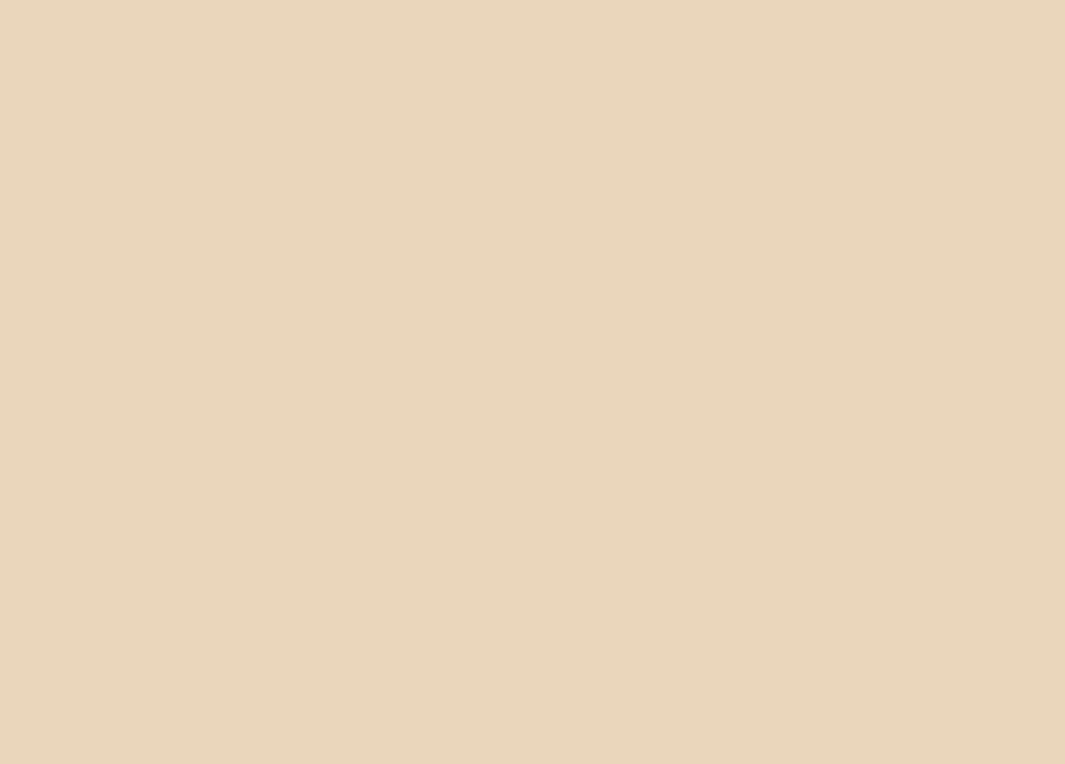
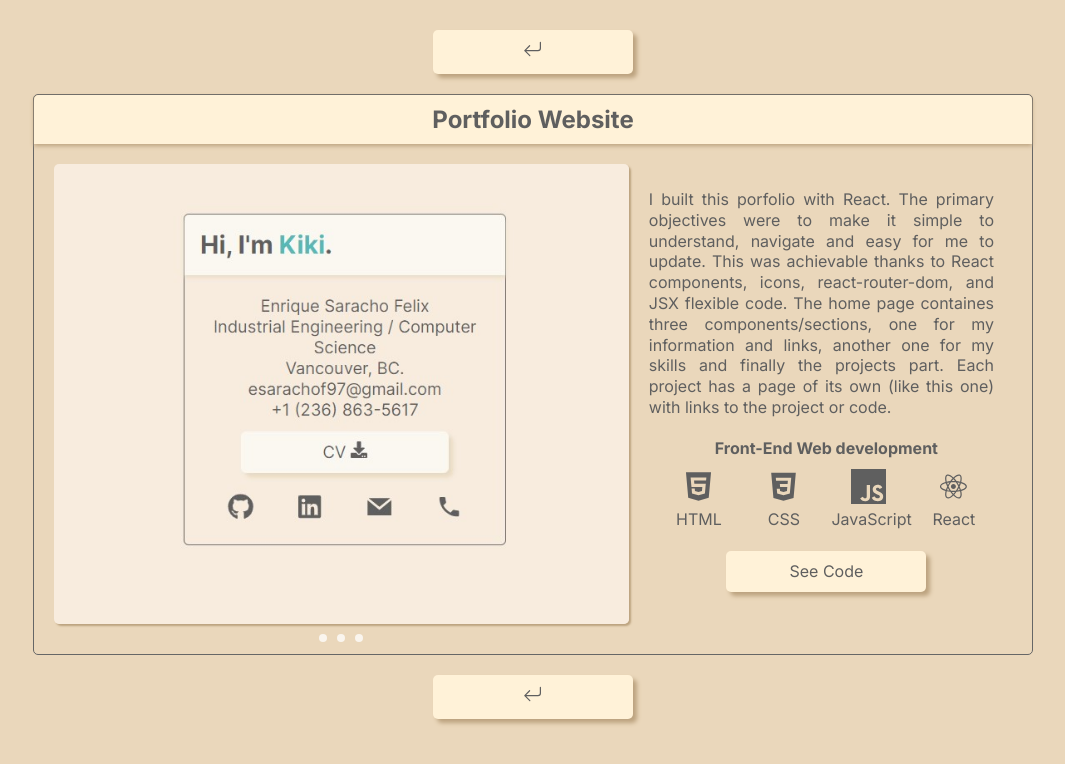
Before and after one commit to EnriqueSaracho/portfolio, a React (Create React App) app: page /portfolio/portfolio in a window 1280 px wide. Before the commit this address had no page. Shown: the top 764 px of the page, without its empty margins (107-1172 px from the left). Built offline with nearby package versions, Linux system fonts and the light colour scheme.

Commit message:
Updated hyperlink paths

```diff
--- a/src/App.js
+++ b/src/App.js
@@ -16,13 +16,13 @@ function App() {
       <Router>
         <Routes>
           {/* Home page */}
-          <Route path="/portfolio_03" element={<Home />} />
+          <Route path="/portfolio" element={<Home />} />
 
           {/* Project pages */}
-          <Route path="/portfolio_03/checkers" element={<Checkers />} />
-          <Route path="/portfolio_03/portfolio" element={<Portfolio />} />
-          <Route path="/portfolio_03/game-list" element={<GameList />} />
-          <Route path="/portfolio_03/calculator" element={<Calculator />} />
+          <Route path="/portfolio/checkers" element={<Checkers />} />
+          <Route path="/portfolio/portfolio" element={<Portfolio />} />
+          <Route path="/portfolio/game-list" element={<GameList />} />
+          <Route path="/portfolio/calculator" element={<Calculator />} />
         </Routes>
       </Router>
     </div>
--- a/src/components/Project.js
+++ b/src/components/Project.js
@@ -88,7 +88,7 @@ function ProjectPage({
       <button
         className="btn go-back"
         onClick={() => {
-          navigate("/portfolio_03");
+          navigate("/portfolio");
         }}
       >
         <BsArrowReturnLeft />
@@ -172,7 +172,7 @@ function ProjectPage({
       <button
         className="btn go-back"
         onClick={() => {
-          navigate("/portfolio_03");
+          navigate("/portfolio");
         }}
       >
         <BsArrowReturnLeft />
--- a/src/components/Projects.js
+++ b/src/components/Projects.js
@@ -18,7 +18,7 @@ export default function Projects() {
           field="Full-Stack Web development"
           desc={"A video game catalog with cool features."}
           skills={["mongoDB", "Express.js", "React", "Node.js"]}
-          path="/portfolio_03/game-list"
+          path="/portfolio/game-list"
         />
         <Project
           img={require("../images/checkers/checkers.jpg")}
@@ -26,7 +26,7 @@ export default function Projects() {
           field="Front-End Web development"
           desc="Web Development I course project. It's a website for a fictional pizza place called Checkers!"
           skills={["HTML", "CSS", "JavaScript"]}
-          path="/portfolio_03/checkers"
+          path="/portfolio/checkers"
         />
         <Project
           img={require("../images/calculator/calculator.jpg")}
@@ -34,7 +34,7 @@ export default function Projects() {
           field="Front-End Web development"
           desc="This calculator keeps track of operations and is able to modify them as needed."
           skills={["HTML", "CSS", "JavaScript"]}
-          path="/portfolio_03/calculator"
+          path="/portfolio/calculator"
         />
         <Project
           img={require("../images/portfolio/portfolio.jpg")}
@@ -42,7 +42,7 @@ export default function Projects() {
           field="Front-End Web development"
           desc="This Portfolio! Simple and flexible with project pages and links."
           skills={["React", "CSS"]}
-          path="/portfolio_03/portfolio"
+          path="/portfolio/portfolio"
         />
       </div>
     </div>
```
